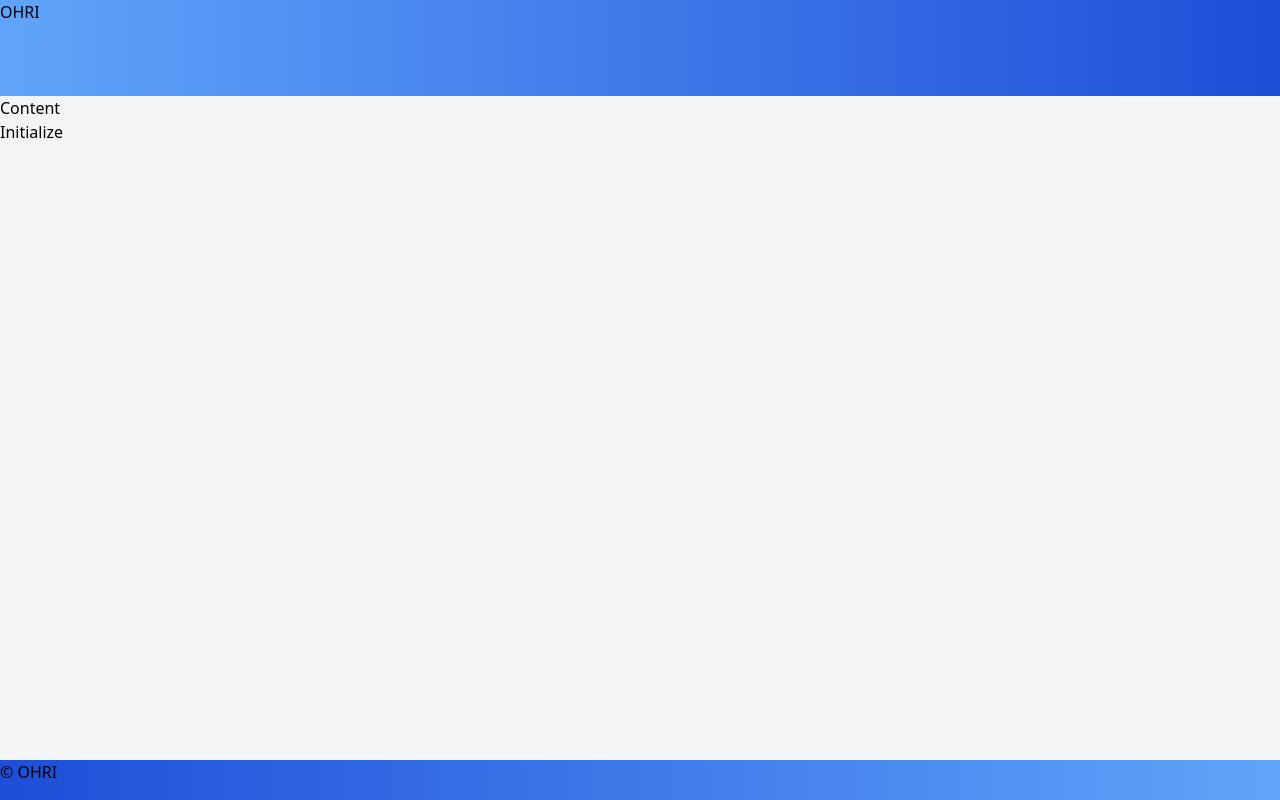
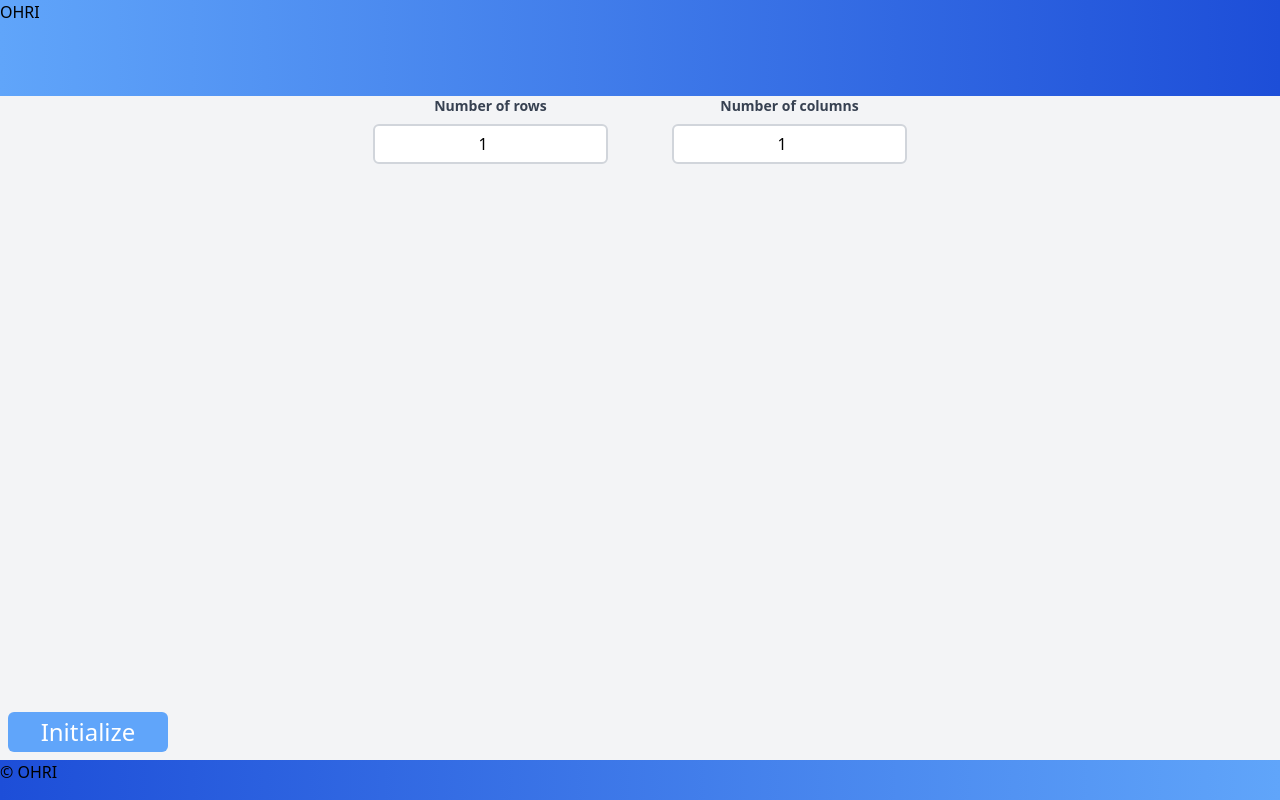
Before and after one commit to rMartine/flood_front, a React (Create React App) app: page / in a window 1280 px wide. Built offline with nearby package versions, Linux system fonts and the light colour scheme.

Commit message:
OE-15/Created input styled generic component for input
Also imporved teh layout a little bit.

```diff
--- /dev/null
+++ b/src/components/CustomNumericalInput/index.tsx
@@ -0,0 +1,37 @@
+import React, { useState, useEffect } from 'react';
+import { CustomNumericalInputProps } from '../../store/types';
+
+const CustomNumericalInput = ({ tag, setValue, value }: CustomNumericalInputProps) => {
+    const [inputValue, setInputValue] = useState(value ?? 0);
+
+    useEffect(() => {
+        setValue(inputValue);
+    }, [inputValue, setValue]);
+
+    const validateInput = (testNumber: number) => {
+        if (testNumber % 1 !== 0) {
+            console.log('testNumber', testNumber)
+            return (testNumber >= 1 ? Math.floor(testNumber) : 1);
+        } else if (testNumber <= 0) {
+            return 1;
+        }
+        return testNumber;
+    };
+
+    return (
+        <div className="flex flex-col mx-8 items-center justify-center">
+            <label className="text-gray-700 text-sm font-bold mb-2">{tag}</label>
+            <input
+                className="h-10 w-15 rounded-md border-2 border-gray-300 text-center"
+                type="number"
+                value={value}
+                onChange={(e) => {
+                    const validatedInput = validateInput(Number(e.target.value));
+                    setInputValue(validatedInput);
+                }}
+            />
+        </div>
+    );
+};
+
+export default CustomNumericalInput;
--- a/src/components/InitializeBtn/index.tsx
+++ b/src/components/InitializeBtn/index.tsx
@@ -8,10 +8,10 @@ const InitializeBtn = (props: InitializeBtnProps) => {
         cellPosition,
         newColor
     } = props;
-
+     // The button is positioned on the lower left corner of its parent and has a fixed width and height. It also has a margin of 10px on the x axis and bottom.
     return (
         <button
-            className="initialize-btn"
+            className="absolute bottom-12 left-2 w-40 h-10 rounded-md bg-blue-400 text-white text-2xl text-center"
             onClick={() => initialize({ grid, cellPosition, newColor })}
         >
             Initialize
--- a/src/components/Main/index.tsx
+++ b/src/components/Main/index.tsx
@@ -1,5 +1,6 @@
-import React, { useEffect } from 'react';
+import React, { useState, useEffect } from 'react';
 import InitializeBtn from '../InitializeBtn';
+import CustomNumericalInput from '../CustomNumericalInput';
 import { InitializeFunction, InitializeFunctionParams } from '../../store/types';
 
 const Main = () => {
@@ -38,9 +39,27 @@ const Main = () => {
     const cellPosition = { row: 0, col: 0};
     const newColor = {color: 'blue'};
 
+    const [numberOfRows, setNumberOfRows] = useState(1);
+    const [numberOfCols, setNumberOfCols] = useState(1);
+
     return (
         <main className="grow h-4/6 w-full items-center justify-center bg-gray-100">
-            <div className="main-text">Content</div>
+            <div className="flex flex-row items-center justify-center">
+                <CustomNumericalInput
+                    tag="Number of rows"
+                    setValue={(value: number) => {
+                        setNumberOfRows(value);
+                    }}
+                    value={numberOfRows}
+                />
+                <CustomNumericalInput
+                    tag="Number of columns"
+                    setValue={(value: number) => {
+                        setNumberOfCols(value);
+                    }}
+                    value={numberOfCols}
+                />
+            </div>
             <InitializeBtn
                 initialize={getFloodedGrid}
                 grid={grid}
```
Also changed, not shown: src/store/types.ts (+7 -1 lines).
